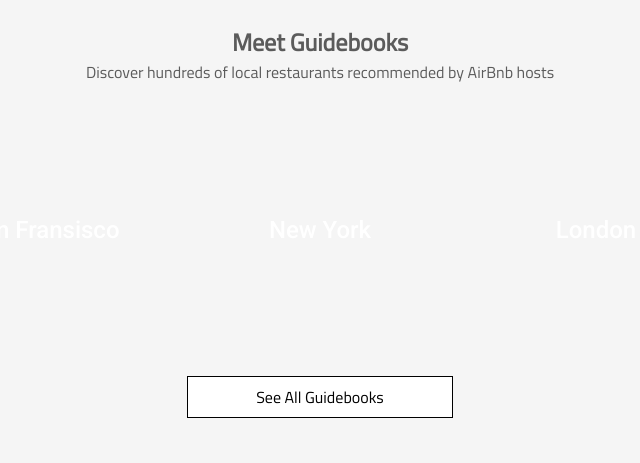
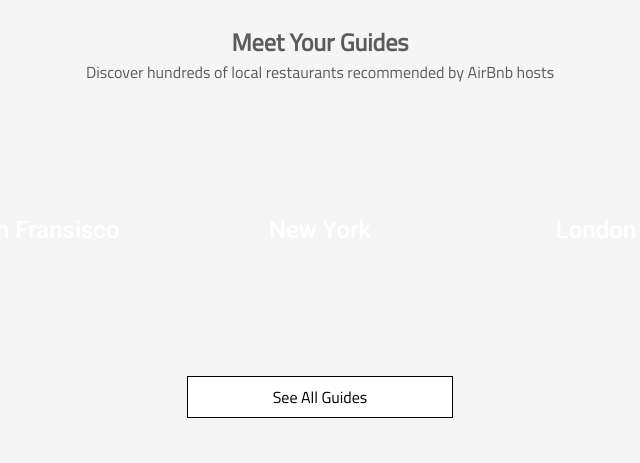
Before and after one commit to fxtroll/airbnb-css-mock, a website: page index.html in a window 1280 px wide. Shown: the top 463 px of the page, 320-960 px from the left. Drawn offline with Linux system fonts and the light colour scheme.

Commit message:
small text change

```diff
--- a/index.html
+++ b/index.html
@@ -12,7 +12,7 @@
 <body>
   <div class="main-container">
     <article class="text-area">
-      <h1>Meet Guidebooks</h1>
+      <h1>Meet Your Guides</h1>
       <p>Discover hundreds of local restaurants recommended by AirBnb hosts</p>
     </article>
     <div class="img-panel">
@@ -28,7 +28,7 @@
     </div>
 
     <div class="buttonflex">
-      <p class="button">See All Guidebooks</p>
+      <p class="button">See All Guides</p>
     </div>
 
     <article class="text-area">
```
